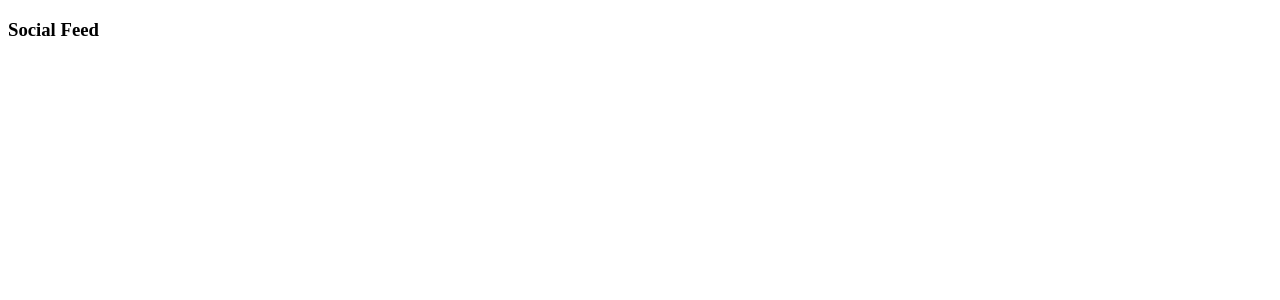
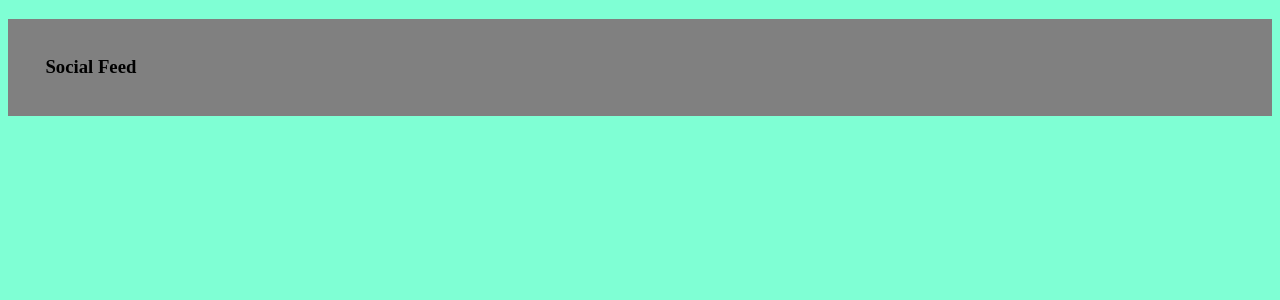
Before and after one commit to Quentin-Hicks/Social_Feed, a React (Create React App) app: page / in a window 1280 px wide. Shown: the top 300 px of the page. Built offline with nearby package versions, Linux system fonts and the light colour scheme.

Commit message:
Created Structure For CreatePost.jsx File

```diff
--- /dev/null
+++ b/src/App.css
@@ -0,0 +1,8 @@
+body {
+    background-color: aquamarine;
+}
+
+.background {
+    background-color: gray;
+    padding: 2em;
+}
--- a/src/App.js
+++ b/src/App.js
@@ -1,9 +1,13 @@
+import React, { useState } from 'react';
+import './App.css'
+
 
 
 function App() {
+
   return (
     <div>
-      <h3>Social Feed</h3>
+      <h3 className='background'>Social Feed</h3>
     </div>
   );
 }
--- a/src/Components/Post/Post.jsx
+++ b/src/Components/Post/Post.jsx
@@ -0,0 +1,5 @@
+
+
+const Post = (props) => {
+
+}
--- a/src/index.js
+++ b/src/index.js
@@ -1,10 +1,5 @@
 import React from 'react';
 import ReactDOM from 'react-dom';
-import App from './App';
+import App from './App.js';
 
-ReactDOM.render(
-  <React.StrictMode>
-    <App />
-  </React.StrictMode>,
-  document.getElementById('root')
-);
+ReactDOM.render(<App />, document.getElementById('root'));
```
Also changed, not shown: src/Components/CreatePost/CreatePost.jsx (+20 -0 lines).
